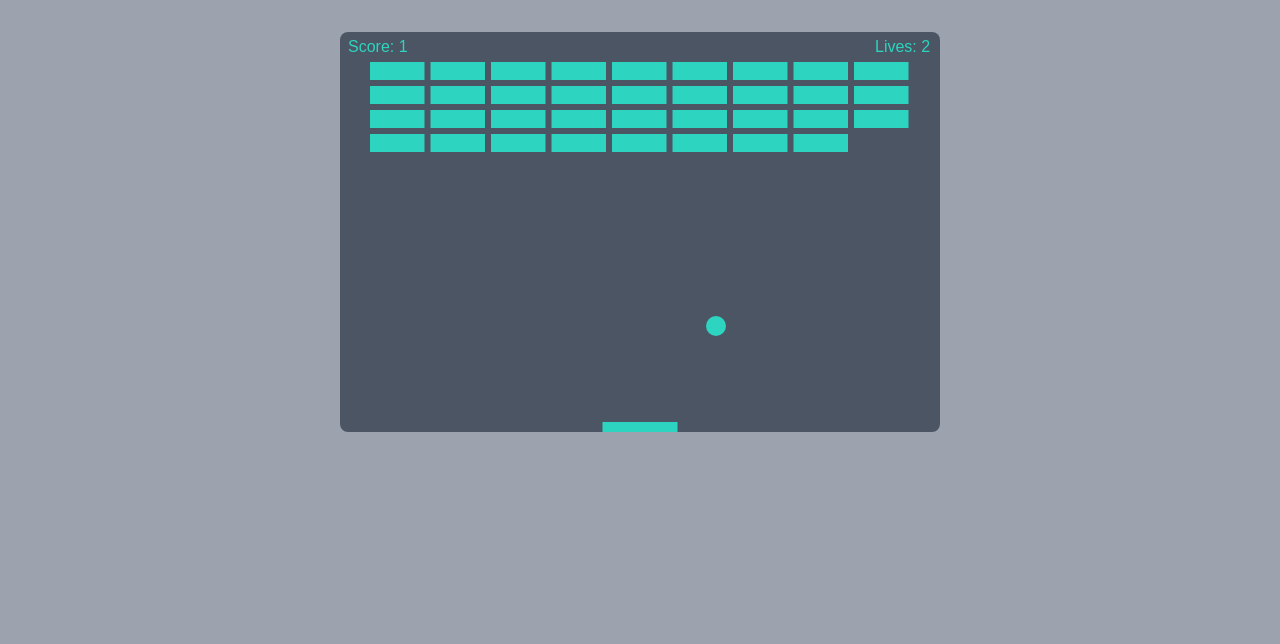
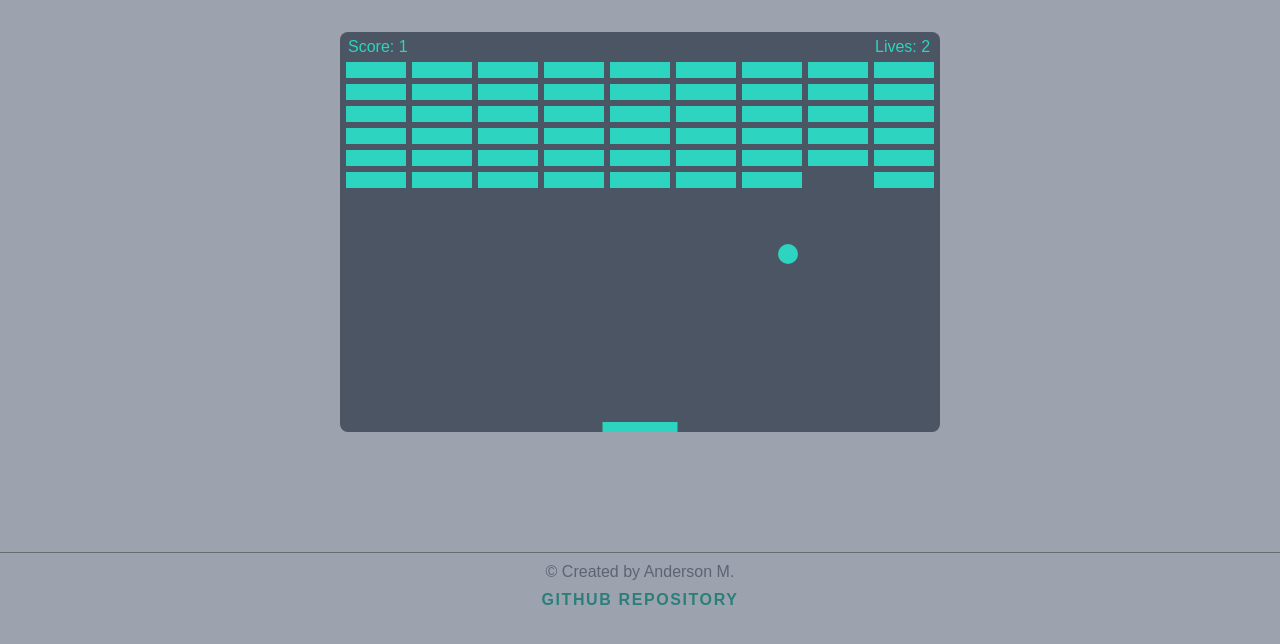
Before and after one commit to fm-anderson/breakout-js, a plain HTML site: page index.html in a window 1280 px wide. Drawn offline with Linux system fonts and the light colour scheme.

Commit message:
feat: footer

```diff
--- a/index.html
+++ b/index.html
@@ -20,6 +20,18 @@
       </div>
     </section>
 
+    <footer class="footer">
+      <p class="footer__copywrite">&copy; Created by Anderson M.</p>
+      <p class="footer__link">
+        <a
+          class="footer__link-github"
+          href="https://github.com/fm-anderson/breakout-js"
+          target="_blank"
+          >GITHUB REPOSITORY</a
+        >
+      </p>
+    </footer>
+
     <script src="./scripts/index.js"></script>
   </body>
 </html>
--- a/scripts/index.js
+++ b/scripts/index.js
@@ -24,13 +24,13 @@ let rightPressed = false;
 let leftPressed = false;
 
 // bricks
-const brickRowCount = 4;
+const brickRowCount = 6;
 const brickColumnCount = 9;
-const brickWidth = 54.5;
-const brickHeight = 18;
+const brickWidth = 60;
+const brickHeight = 16;
 const brickPadding = 6;
 const brickOffsetTop = 30;
-const brickOffsetLeft = 30;
+const brickOffsetLeft = 6;
 const bricks = [];
 for (let c = 0; c < brickColumnCount; c++) {
   bricks[c] = [];
--- a/styles/style.css
+++ b/styles/style.css
@@ -50,3 +50,34 @@
   border: 1px solid #5eead4;
   color: #4b5563;
 }
+
+.footer {
+  margin: 120px auto 0 auto;
+  padding-top: 10px;
+  font-family: Arial, Helvetica, sans-serif;
+  font-size: 1rem;
+  border-top: 1px solid rgba(84, 84, 84, 0.7);
+  color: #4b5563;
+}
+
+.footer__copywrite {
+  opacity: 0.8;
+  margin: 0;
+  padding-bottom: 10px;
+  transition: color 0.2s, opacity 0.2s;
+}
+
+.footer__link-github {
+  text-decoration: none;
+  font-weight: 700;
+  letter-spacing: 0.1em;
+  color: #0f766e;
+  opacity: 0.8;
+  transition: color 0.2s, opacity 0.2s, text-decoration 0.2s;
+}
+
+.footer__link-github:hover {
+  opacity: 1;
+  color: #149a8f;
+  text-decoration: underline;
+}
```
